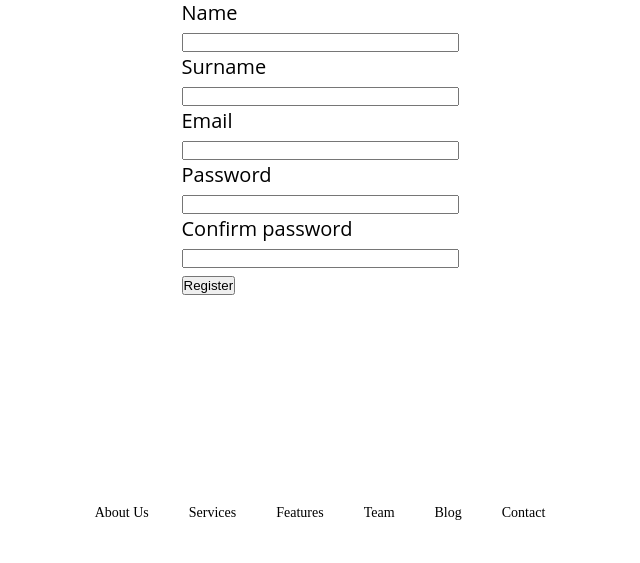
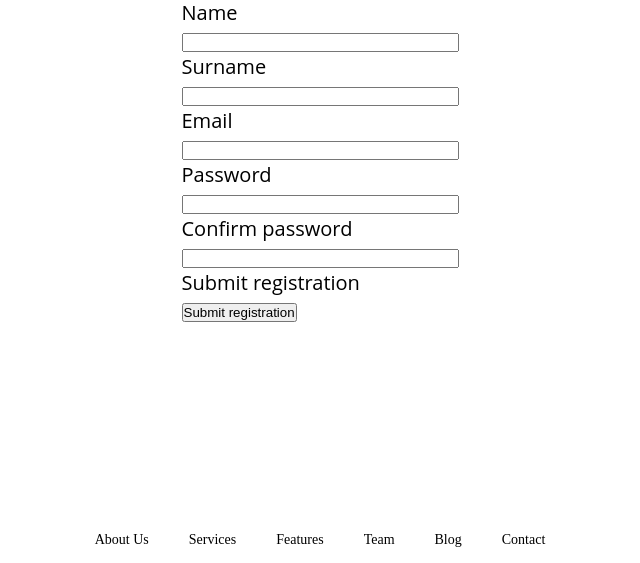
Before and after one commit to victorborisov1990/Flask, a Flask app: page / in a window 1280 px wide. Shown: the part 215-778 px from the top of the page, without its empty margins (320-960 px from the left). Run offline with Flask 3, Linux system fonts and the light colour scheme; parts of the project's set-up code (start-up, migrations or seed data) failed here and were passed over; some libraries are stand-ins or nearby versions.

Commit message:
Apply suggestions from code review
Teacher's changes in code

Co-authored-by: Danil <49741194+samodurOFF@users.noreply.github.com>

```diff
--- a/hw3/hw3.py
+++ b/hw3/hw3.py
@@ -32,12 +32,17 @@ def index():
 	form = Registration()
 	# if form.validate_on_submit():  # если нажата кнопка (она может быть нажата, только если все поля проверены)
 	# этот вариант выдавал ошибку "flask method not allowed"
-	if request.method == 'POST' and form.validate:
+	if request.method == 'POST' and form.validate():
 		user = User(name=form.name.data, surname=form.surname.data, email=form.email.data,
 					password=generate_password_hash(form.password.data))
 		db.session.add(user)
 		db.session.commit()
+		flash('Пользователь успешно зарегистрирован!')
 		return redirect(url_for('index'))  # после сохранения данных из формы переходим на стартовую с чистой формой
+	else:
+	    for field in form:
+	        for error in field.errors:
+	            flash(error)
 	return render_template('index.html', form=form)  # если не нажата (get запрос) - передаем пустую форму
 
 
--- a/hw3/templates/index.html
+++ b/hw3/templates/index.html
@@ -3,32 +3,37 @@
 {% block content %}
 
 <h1 class="title"> Регистрация </h1>
+    {% with messages = get_flashed_messages() %}
+	      {% if messages %}
+	      <ul>
+	          {% for message in messages %}
+	          <li>
+	                  {{ message }}
+	          </li>
+	          {% endfor %}
+	      </ul>
+	      {% endif %}
+    {% endwith %}
 <div class="block">
     <form method="post" action="{{ url_for('index') }}">
         {{ form.csrf_token }}
-        <p style="text2">
-            {{ form.name.label }}<br>
-            {{ form.name(size=32) }}
-        </p>
-        <p style="text2">
-            {{ form.surname.label }}<br>
-            {{ form.surname(size=32) }}
-        </p>
-        <p style="text2">
-            {{ form.email.label }}<br>
-            {{ form.email(size=32) }}
-        </p>
-        <p style="text2">
-            {{ form.password.label }}<br>
-            {{ form.password(size=32) }}
-        </p>
-        <p style="text2">
-            {{ form.confirm_password.label }}<br>
-            {{ form.confirm_password(size=32) }}
-        </p>
-        <p style="text2">
-            <input type="submit" value="Register">
-        </p>
+<p>
+    {% for field in form if field.name != 'csrf_token' %}
+    <p>
+        {{ field.label }}<br>
+        {{ field(size=32) }}
+    </p>
+    <p>
+        {% if field.errors %}
+        <ul class="alert alert-danger">
+            {% for error in field.errors %}
+            <li>{{ error }}</li>
+            {% endfor %}
+        </ul>
+        {% endif %}
+    </p>
+    {% endfor %}
+</p>
     </form>
 </div>
 
```
